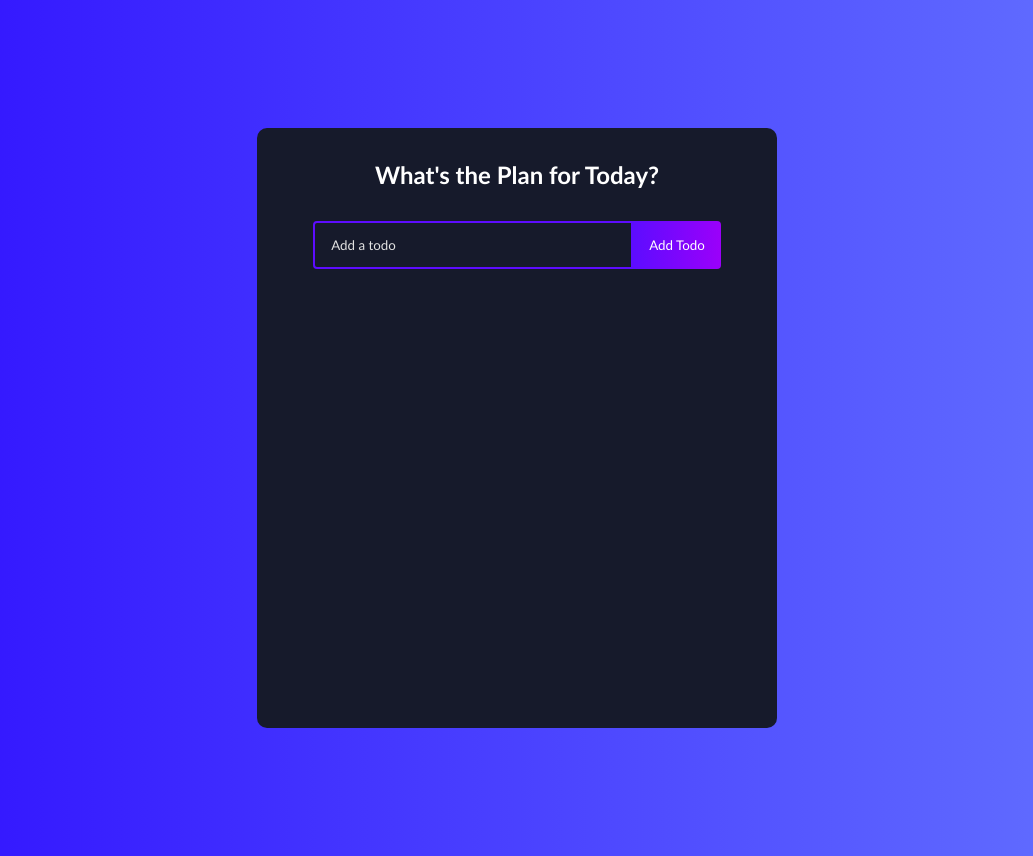
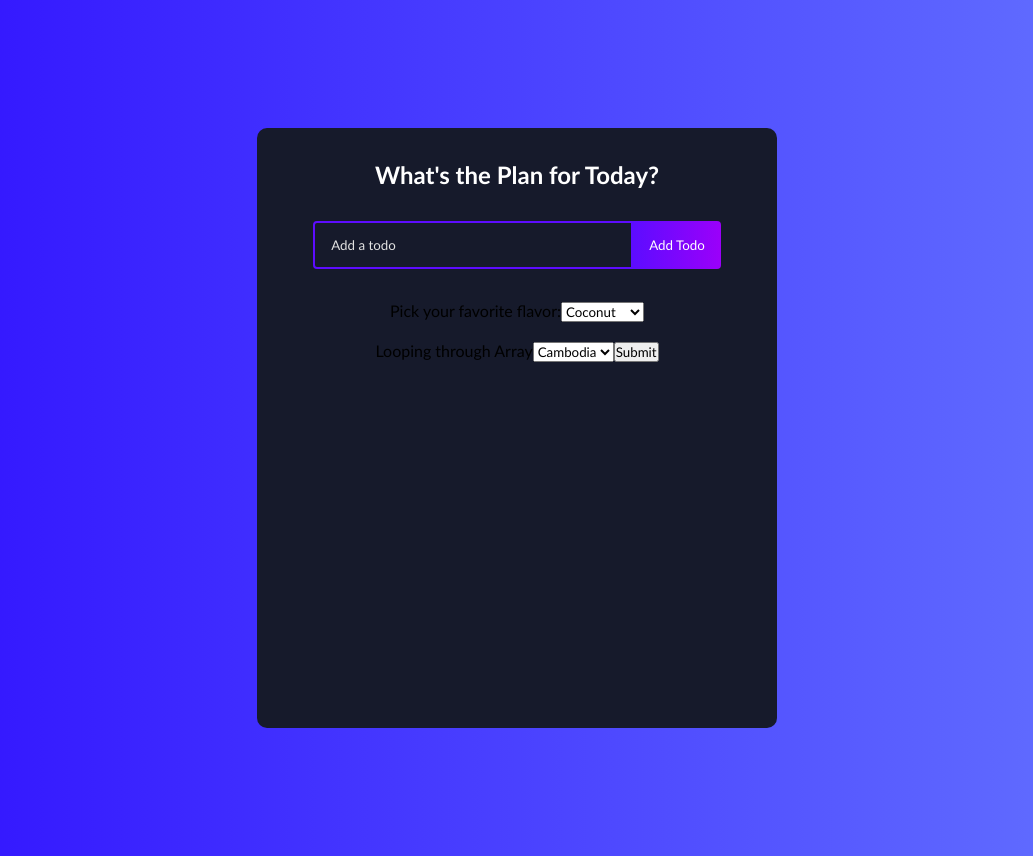
Before and after one commit to EmmaLytle/reacttest, a React (Create React App) app: page / in a window 1280 px wide. Shown: the whole page, without its empty margins (123-1156 px from the left). Built offline with nearby package versions, Linux system fonts and the light colour scheme.

Commit message:
Drop down test

```diff
--- a/src/App.js
+++ b/src/App.js
@@ -1,11 +1,13 @@
 import React from 'react';
 import './App.css';
+import Dropdown from './components/Dropdown';
 import TodoList from './components/TodoList';
 
 function App() {
   return (
     <div className='todo-app'>
       <TodoList />
+      <Dropdown />
     </div>
   );
 }
--- /dev/null
+++ b/src/components/Dropdown.js
@@ -0,0 +1,60 @@
+import React from "react";
+import ReactDOM from "react-dom";
+
+class Dropdown extends React.Component {
+  constructor(props) {
+    super(props);
+    this.state = {
+      value: "coconut",
+      countries: [
+        { id: "1", country: "Cambodia" },
+        { id: "2", country: "Australia" },
+        { id: "3", country: "US" }
+      ]
+    };
+
+    this.handleSubmit = this.handleSubmit.bind(this);
+  }
+
+  handleSubmit(event) {
+    alert("Your favorite flavor is: " + this.state.value);
+    event.preventDefault();
+  }
+
+  handleChange = event => {
+    this.setState({ value: event.target.value });
+  };
+
+  render() {
+    return (
+      <form onSubmit={this.handleSubmit}>
+        <label>
+          Pick your favorite flavor:
+          <select value={this.state.value} onChange={this.handleChange}>
+            <option value="grapefruit">Grapefruit</option>
+            <option value="lime">Lime</option>
+            <option value="coconut">Coconut</option>
+            <option value="mango">Mango</option>
+          </select>
+        </label>
+        <br />
+        <br />
+        <label>
+          Looping through Array
+          <select>
+            {this.state.countries.map(item => (
+              <option key={item.id} value={item.country}>
+                {item.country}
+              </option>
+            ))}
+            {console.log(this.state.countries)}
+          </select>
+        </label>
+        <input type="submit" value="Submit" />
+      </form>
+    );
+  }
+}
+
+
+export default Dropdown;
```
